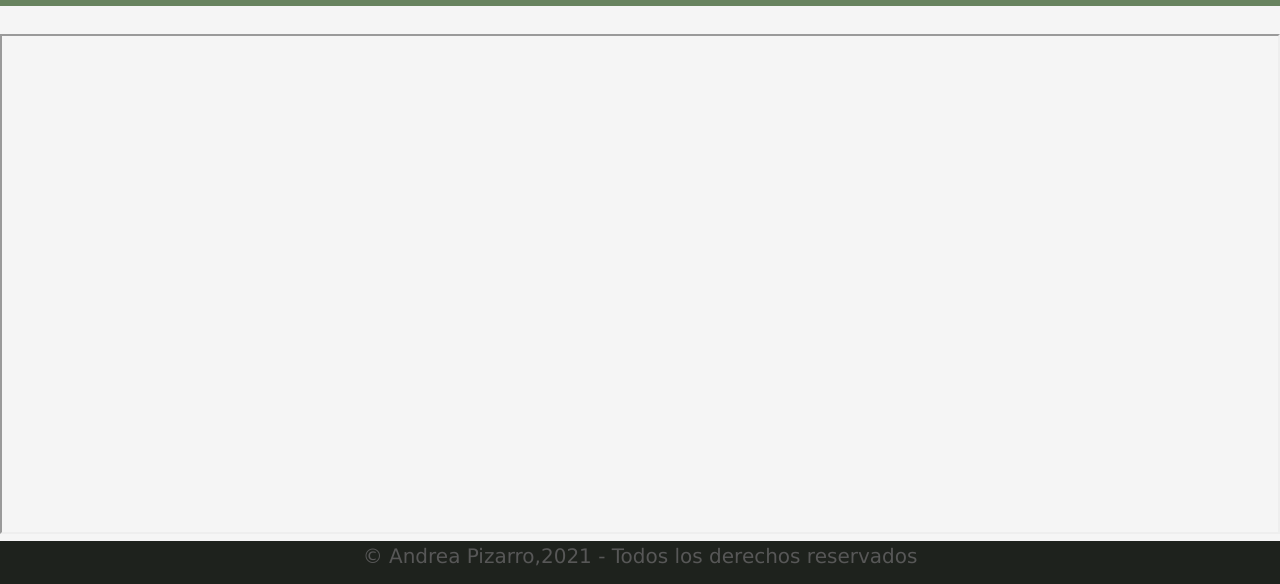
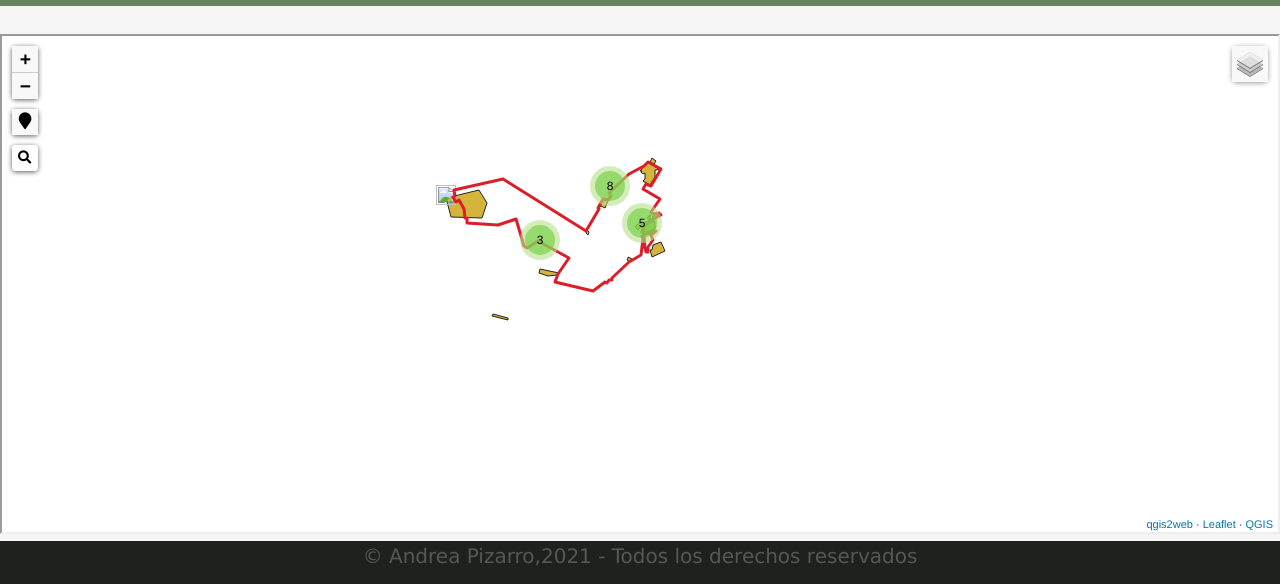
Before and after one commit to Andrea1508/backup, a plain HTML site: page itinerario.html in a window 1280 px wide. Shown: the part 62-646 px from the top of the page. Drawn offline with nearby package versions, Linux system fonts and the light colour scheme.

Commit message:
ruta itinerario relativa

```diff
--- a/itinerario.html
+++ b/itinerario.html
@@ -66,7 +66,7 @@
 
           <iframe
           style=" width: 100%; height: 500px;"
-            src= file:///C:/Users/andre/Desktop/3%20curso/2Q/Herramientas%20Web/backup/maparuta/ruta.html#15/41.1210/1.2565>
+            src= "maparuta/ruta.html">
           </iframe>
     <footer>
     <div class="social col-12 d-flex justify-content-center container caja-footer">
```
